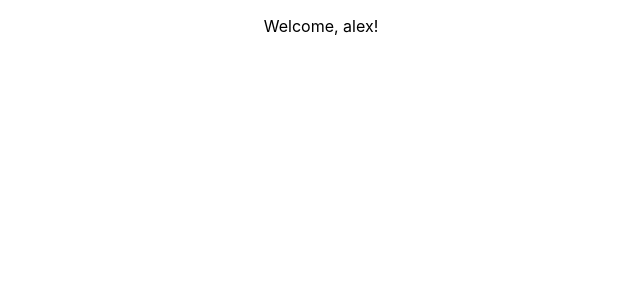
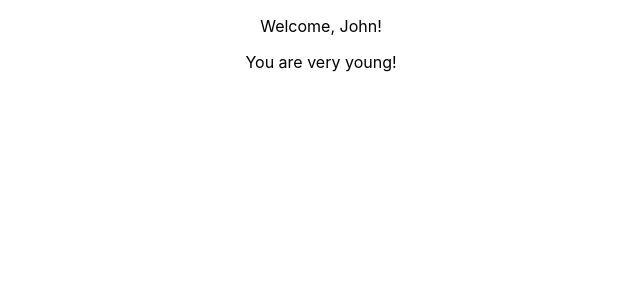
Before and after one commit to AlexGiaffreda/Esercizi-React, a React (Create React App) app in the folder my-app/: page / in a window 1280 px wide. Shown: the top 300 px of the page, without its empty margins (319-959 px from the left). Built offline with nearby package versions, Linux system fonts and the light colour scheme.

Commit message:
conditionalrendering 5

```diff
--- a/my-app/src/Age.js
+++ b/my-app/src/Age.js
@@ -4,7 +4,10 @@
     render() {
         return (
             <div>
-                <p>Your age is {this.props.age}</p>
+                {this.props.age >18
+                ? <p>Your age is, {this.props.age} </p>
+                : <p>You are very young!</p>
+    }
         </div>
         )
     }
--- a/my-app/src/App.js
+++ b/my-app/src/App.js
@@ -4,7 +4,7 @@
 export default function App() {
   return (
     <div className="App">
-     <Welcome name='alex' age="22"/>
+     <Welcome name='John' age="15"/>
 
     </div>
   );
--- a/my-app/src/Welcome.js
+++ b/my-app/src/Welcome.js
@@ -6,7 +6,7 @@
         return (
             <div>
                 <p>Welcome, {this.props.name}!</p>
-                {(this.props.age >18 && this.props.age <65) && this.props.name === 'John' && <Age age={this.props.age}/>}
+                <Age age={this.props.age}/>
         </div>
         )
     }
```
